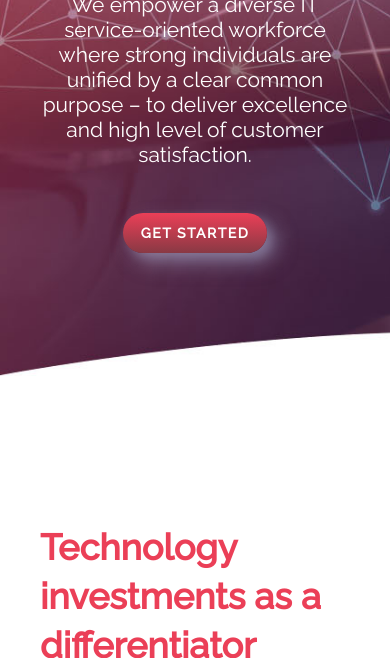
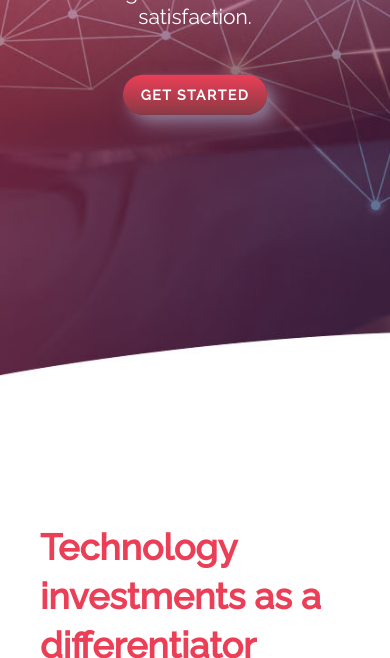
Before and after one commit to qproxy/clizenq.github.io, a plain HTML site: page index.html in a window 390 px wide. Shown: the part 442-1100 px from the top of the page. Drawn offline with Linux system fonts and the light colour scheme.

Commit message:
Add files via upload

```diff
--- a/style.css
+++ b/style.css
@@ -278,6 +278,18 @@ h1,h2,h3,h4,p {
     }
     .navigation__list_ul {
         font-size: 16px;
+    }
+}
+
+@media (max-width: 700px) {
+    .main_box {
+        transform: translateY(45%)
+    }
+}
+
+@media (max-width: 400px) {
+    .main_box {
+        transform: translateY(25%)
     }
 }
 
```
